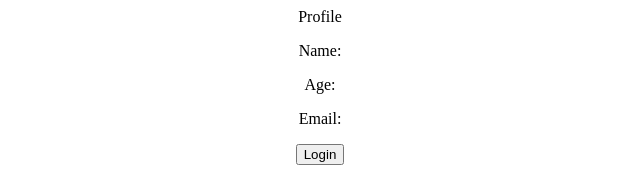
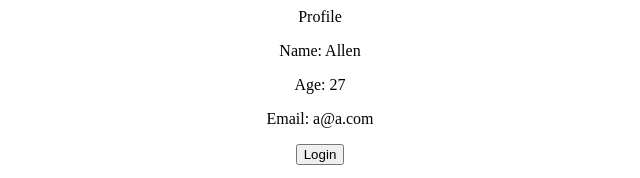
Before and after one commit to allenaxie/react-redux-practice, a React (Create React App) app: page / in a window 1280 px wide. Shown: the top 178 px of the page, without its empty margins (320-960 px from the left). Built offline with nearby package versions, Linux system fonts and the light colour scheme.

Commit message:
Create slices/reducers. Use useSelector to access store.

```diff
--- a/src/components/Profile.js
+++ b/src/components/Profile.js
@@ -1,12 +1,17 @@
-import React from 'react'
+import React from 'react';
+import { useSelector } from 'react-redux';
 
 const Profile = () => {
+
+    const user = useSelector((state) => state.user.value);
+    console.log(user)
+
     return (
         <>
             <div>Profile</div>
-            <p>Name: </p>
-            <p>Age:</p>
-            <p>Email: </p>
+            <p>Name: {user.name} </p>
+            <p>Age: {user.age}</p>
+            <p>Email: {user.email}</p>
         </>
     )
 }
--- /dev/null
+++ b/src/features/user.js
@@ -0,0 +1,23 @@
+// User reducers
+import { createSlice } from "@reduxjs/toolkit";
+
+export const userSlice = createSlice({
+    // name of slice/state
+    name: "user",
+    // initial values
+    initialState: {
+        value: {
+            name: "Allen",
+            age: 27,
+            email: "a@a.com",
+        }
+    },
+    reducers: {
+        login: ( state, action) => {
+            // changing previous state to our updated payload
+            state.value = action.payload;
+        }
+    }
+})
+
+export default userSlice.reducer;
--- a/src/index.js
+++ b/src/index.js
@@ -4,12 +4,13 @@
 import reportWebVitals from './reportWebVitals';
 import { configureStore } from '@reduxjs/toolkit';
 import { Provider } from 'react-redux';  // allows us to access store anywhere in our app
+import userReducer from './features/user';
 
 // create redux store
 const store = configureStore({
   // list of reducers
   reducer: {
-
+    user: userReducer,
   }
 })
 
```
